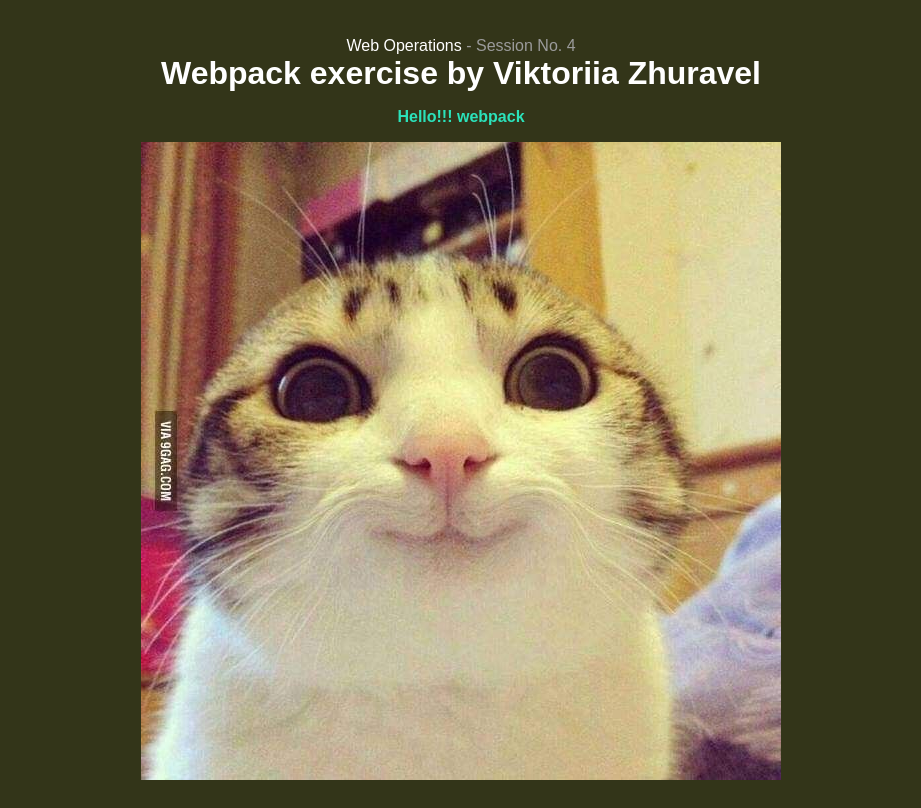
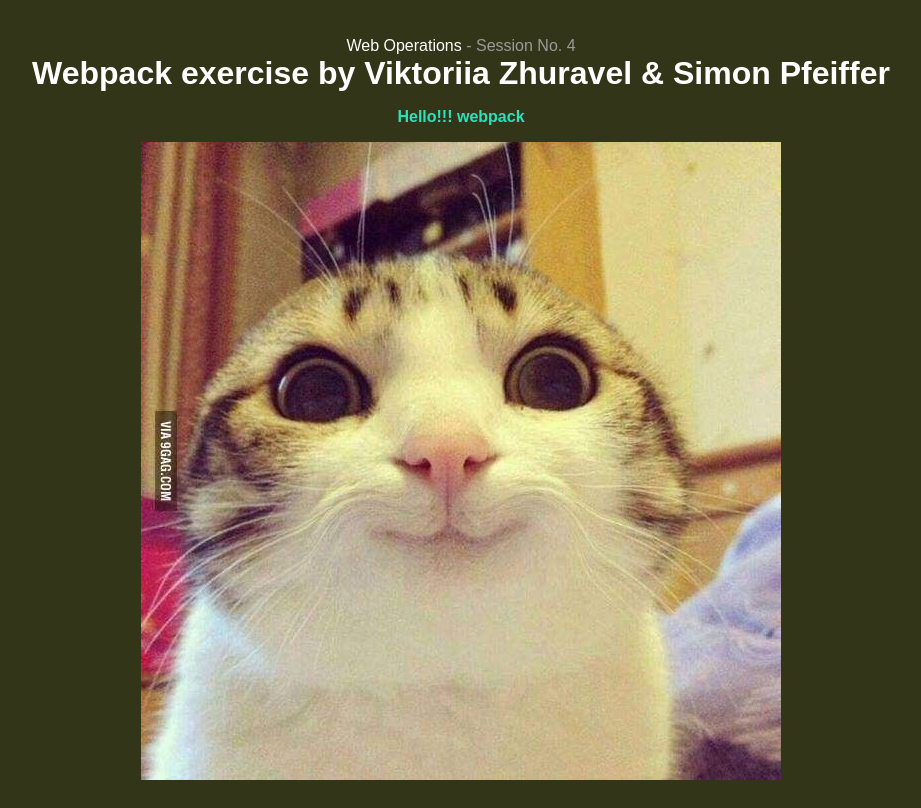
Before and after one commit to zhva/JSwebpack, a website built with webpack: page 04-webpack/src/index.html in a window 1280 px wide. Shown: the whole page, without its empty margins (179-1100 px from the left). Built offline with nearby package versions, Linux system fonts and the light colour scheme.

Commit message:
changes Heading in html

```diff
--- a/04-webpack/src/index.html
+++ b/04-webpack/src/index.html
@@ -6,7 +6,7 @@
 
 <body>
   <p>Web Operations <span>- Session No. 4</span></p>
-  <h1>Webpack exercise by Viktoriia Zhuravel</h1>
+  <h1>Webpack exercise by Viktoriia Zhuravel & Simon Pfeiffer</h1>
 </body>
 
 </html>
```
Also changed, not shown: 04-webpack/dist/index.html.
